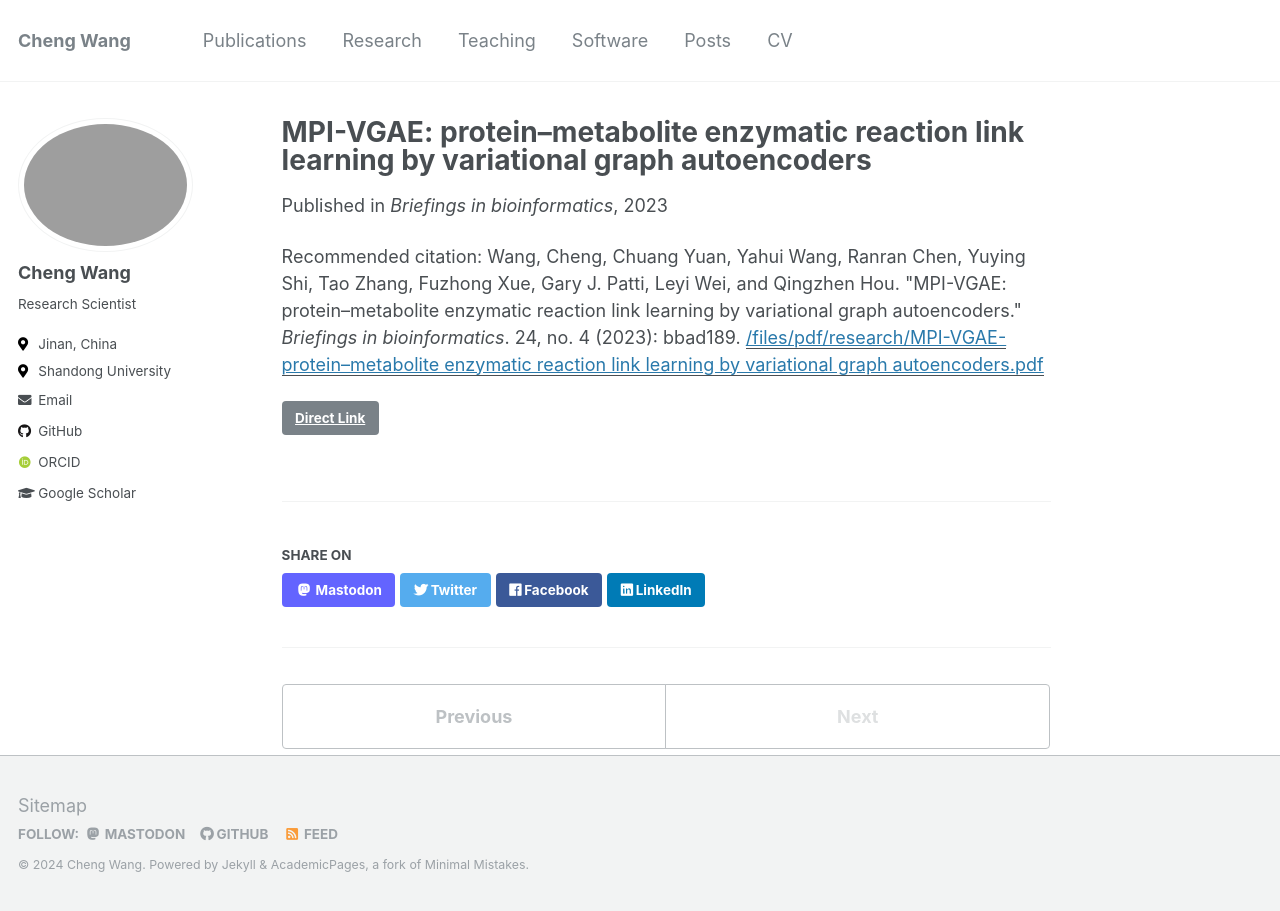
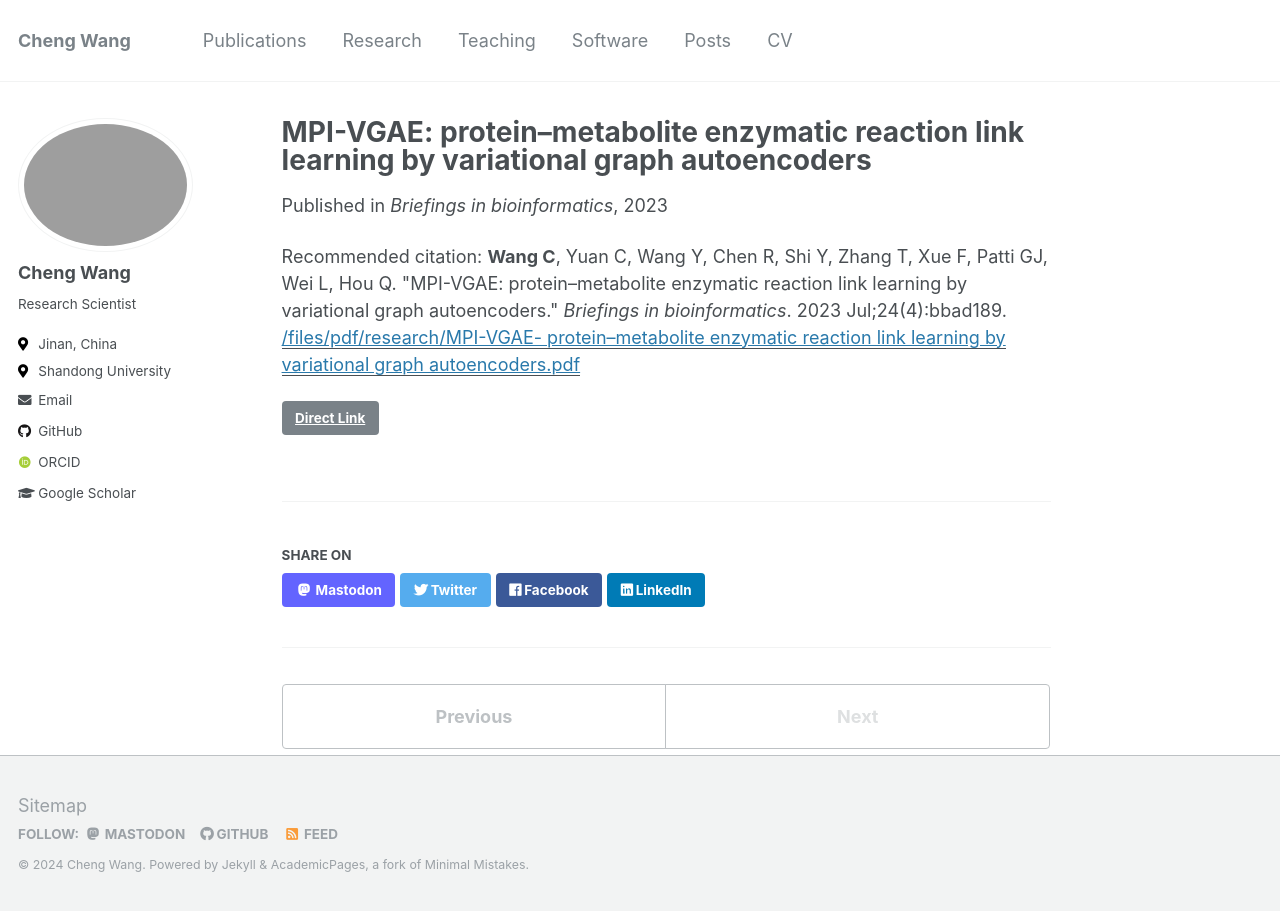
Before and after one commit to chengwangbio/chengwangbio.github.io, a Jekyll site: the page built from _publications/2023-bib.md, in a window 1280 px wide. Built offline with Jekyll 4.4.1, drawn with Linux system fonts in a browser that asks for light colours; some web fonts are replaced.

Commit message:
Update files

```diff
--- a/_publications/2023-bib.md
+++ b/_publications/2023-bib.md
@@ -6,5 +6,5 @@ date: 2023-05-23
 venue: 'Briefings in bioinformatics'
 paperurl: "/files/pdf/research/MPI-VGAE- protein–metabolite enzymatic reaction link learning by variational graph autoencoders.pdf"
 link: 'https://academic.oup.com/bib/article/24/4/bbad189/7176311'
-citation: "Wang, Cheng, Chuang Yuan, Yahui Wang, Ranran Chen, Yuying Shi, Tao Zhang, Fuzhong Xue, Gary J. Patti, Leyi Wei, and Qingzhen Hou. &quot;MPI-VGAE: protein–metabolite enzymatic reaction link learning by variational graph autoencoders.&quot; <i>Briefings in bioinformatics</i>. 24, no. 4 (2023): bbad189."
+citation: "<strong>Wang C</strong>, Yuan C, Wang Y, Chen R, Shi Y, Zhang T, Xue F, Patti GJ, Wei L, Hou Q. &quot;MPI-VGAE: protein–metabolite enzymatic reaction link learning by variational graph autoencoders.&quot; <i>Briefings in bioinformatics</i>. 2023 Jul;24(4):bbad189."
 ---
```
Also changed, not shown: _publications/2017-jpr.md (+1 -1 lines), _publications/2019-ac.md (+1 -1 lines), _publications/2020-jpr.md (+1 -1 lines), _publications/2022-jtm.md (+1 -1 lines).
